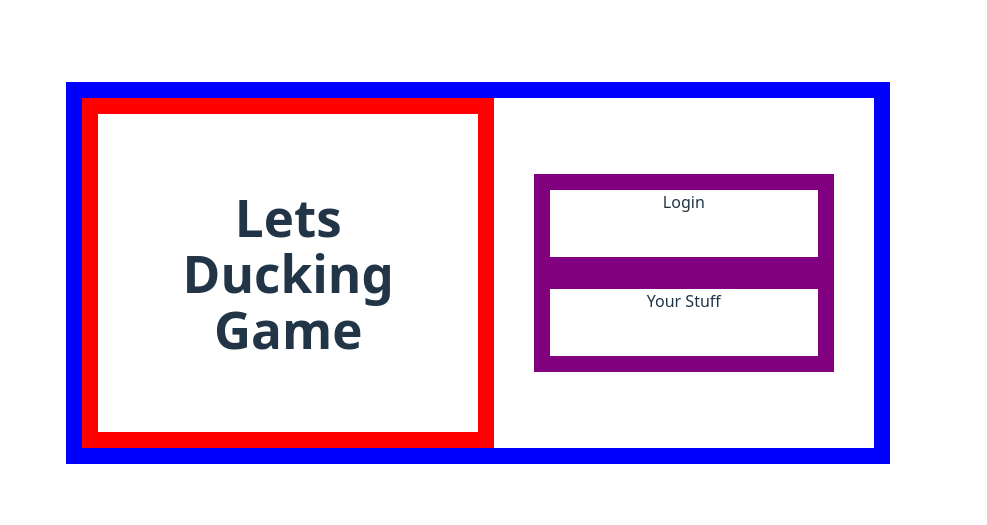
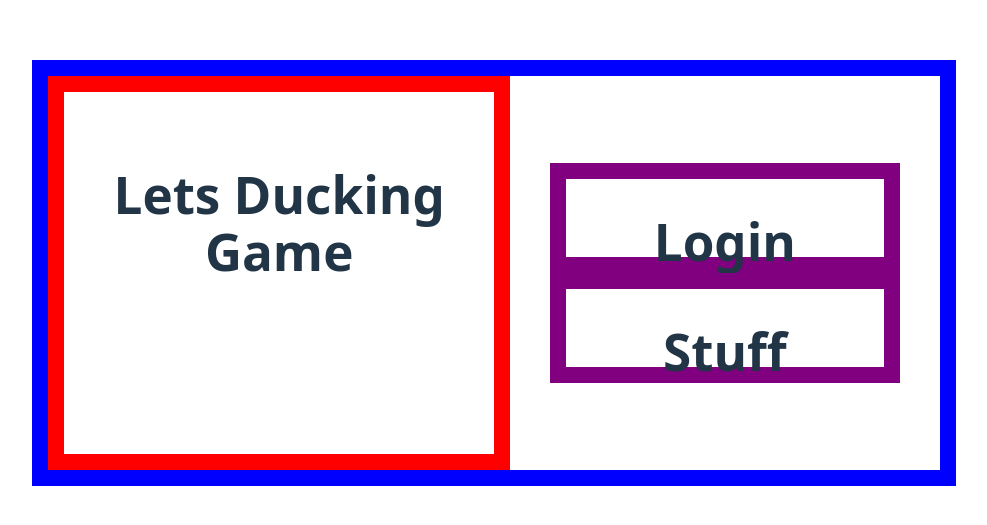
Before and after one commit to ForkstickLeg/LetsDuckingGame, a Vue app in the folder client/: page / in a window 1280 px wide. Shown: the part 127-652 px from the top of the page, without its empty margins (162-1149 px from the left). Built offline with nearby package versions, Linux system fonts and the light colour scheme.

Commit message:
Mob commit: hooking up components to landing page

```diff
--- a/client/src/App.vue
+++ b/client/src/App.vue
@@ -1,7 +1,7 @@
 <script setup lang="ts">
-import HelloWorld from './components/HelloWorld.vue'
-import {Info, Login, Stuff} from './components/Landing/*'
-
+import Login from './components/Landing/Login.vue';
+import Stuff from './components/Landing/Stuff.vue';
+import Info from './components/Landing/Info.vue';
 
 //import LandingPage from './pages/LandingPage.vue';
 </script>
@@ -9,14 +9,14 @@ import {Info, Login, Stuff} from './components/Landing/*'
 <template>
   <div class="hello-world">
     <div class="left">
-      <HelloWorld msg="Lets Ducking Game"/>
+      <Info/>
     </div>
     <div class="right">
       <div class="login">
-        Login
+        <Login/>
       </div>
       <div class="stuff">
-        Your Stuff
+        <Stuff/>
       </div>
     </div>
   </div>
@@ -27,7 +27,8 @@ import {Info, Login, Stuff} from './components/Landing/*'
     justify-content: space-between;
     display: flex;
     flex-direction: row;
-    border: 1rem solid blue
+    border: 1rem solid blue;
+    width: 100%;
   }
   .left {
     border: 1rem solid red;
--- a/client/src/components/Landing/Info.vue
+++ b/client/src/components/Landing/Info.vue
@@ -1 +1,3 @@
-export Info from './Info.vue';
+<template>
+    <h1>Lets Ducking Game</h1>
+</template>
--- a/client/src/components/Landing/Login.vue
+++ b/client/src/components/Landing/Login.vue
@@ -0,0 +1,3 @@
+<template>
+    <h1>Login</h1>
+</template>
--- a/client/src/components/Landing/Stuff.vue
+++ b/client/src/components/Landing/Stuff.vue
@@ -0,0 +1,3 @@
+<template>
+    <h1>Stuff</h1>
+</template>
```
